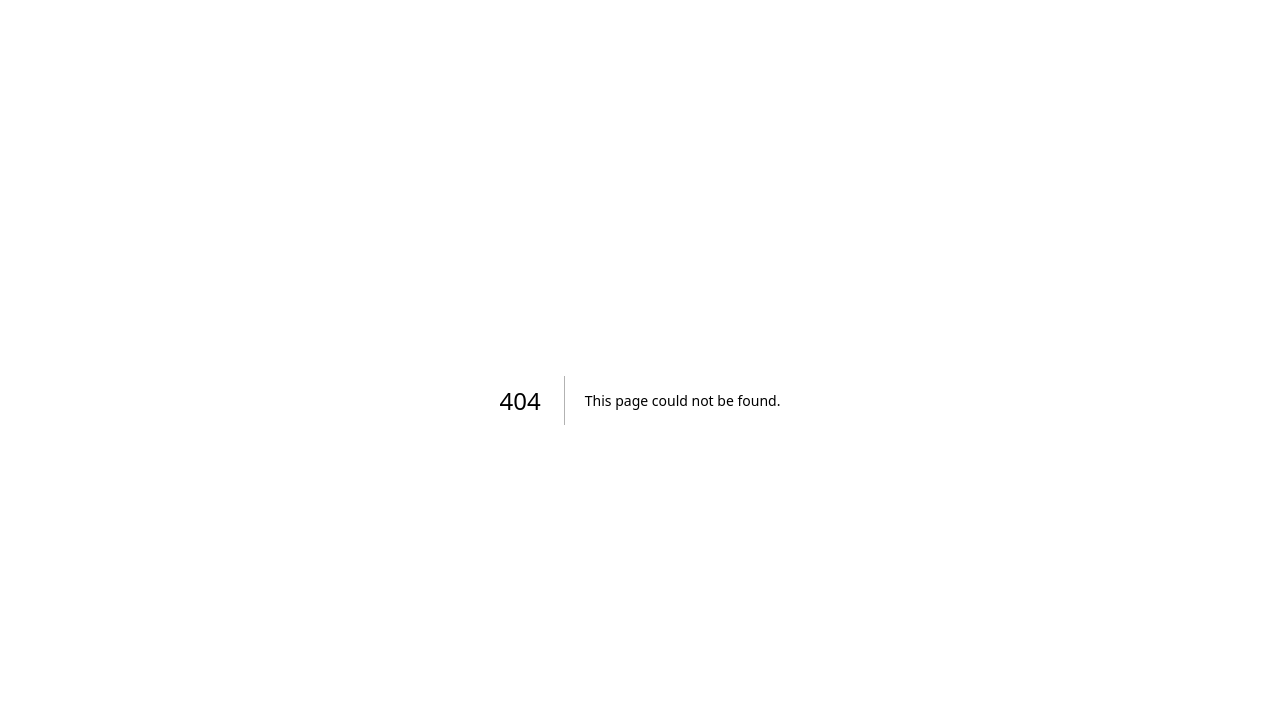
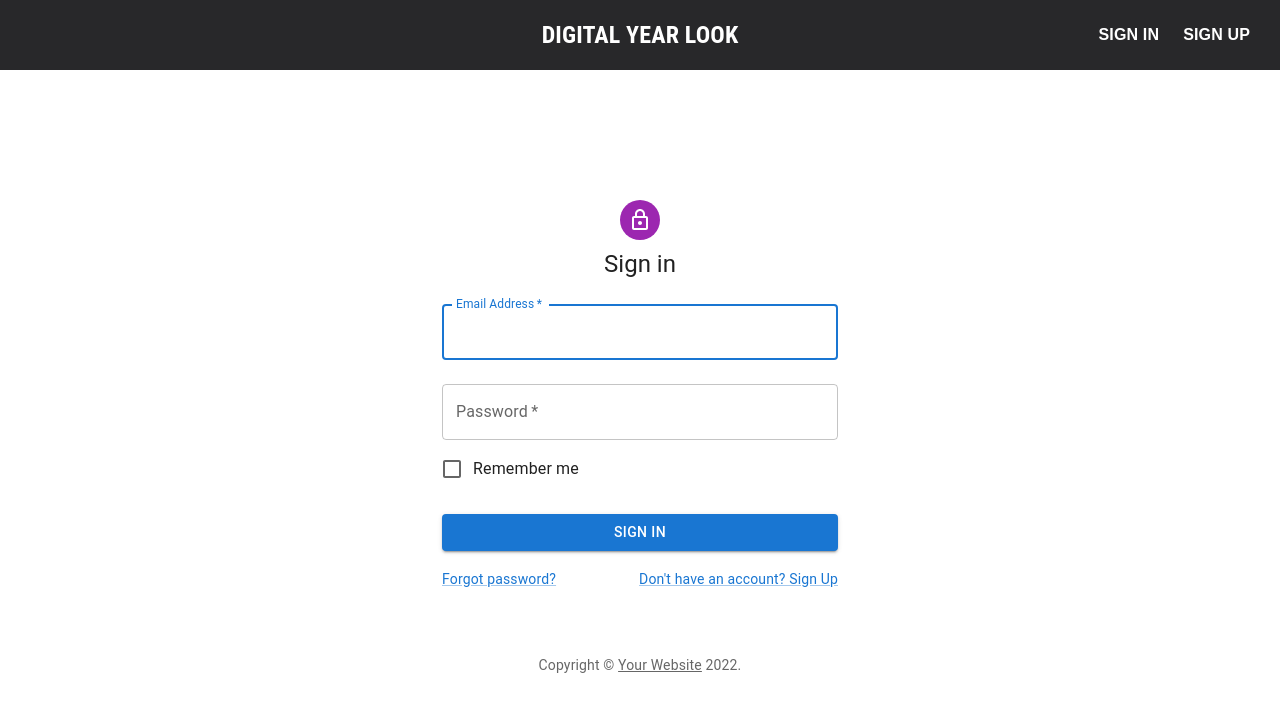
Before and after one commit to Dragonite-7/digital-yearbook, a Next.js app: page /signIn in a window 1280 px wide. Before the commit this address had no page. Shown: the top 712 px of the page. Built offline with nearby package versions, Linux system fonts and the light colour scheme.

Commit message:
Feature: add landing page Navbar, signIn, singUp

```diff
--- a/package.json
+++ b/package.json
@@ -3,7 +3,7 @@
   "version": "0.1.0",
   "private": true,
   "scripts": {
-    "dev": "next dev",
+    "dev": "next dev -p 8080",
     "build": "next build",
     "start": "next start",
     "lint": "next lint"
--- /dev/null
+++ b/src/components/NavBar.tsx
@@ -0,0 +1,78 @@
+import React from 'react'
+import { styled } from '@mui/system';
+import Link from 'next/link';
+interface NavBarProps {
+
+}
+
+const NavBarStyle = styled('div')({
+  boxShadow: 'none',
+  display:'flex',
+  height: '70px',
+  width: '100%',
+  boxSizing: 'border-box',
+  flexShrink: 0,
+  position: 'fixed',
+  zIndex: 1100,
+  top: 0,
+  left: 'auto',
+  right: 0,
+  backgroundColor: '#28282a',
+  color: '#fff',
+  alignItems: 'center',
+  padding: '19px 30px',
+});
+
+const DigitalBookTitle = styled('div')({
+  margin: 0,
+  fontFamily: 'Roboto Condensed',
+  fontWeight: 700,
+  fontSize: '24px',
+  lineHeight: 1.6,
+  cursor:'pointer',
+  textTransform: 'uppercase',
+  textDecoration: 'none',
+})
+const DigitalSignInSignUp = styled('div')({
+  margin: 0,
+  flex:1,
+  justifyContent:'flex-end',
+  display:'flex',
+  textAlign:'center',
+
+})
+const DigitalSignInUp = styled('div')({
+  margin: 0,
+  fontFamily: 'sans-serif',
+  fontWeight: 700,
+  lineHeight: 1.6,
+  textTransform: 'uppercase',
+  textDecoration: 'none',
+  fontSize: '16px',
+  marginLeft: '24px',
+  cursor:'pointer',
+  '&:hover':{
+    color: '#ff3366',
+  }
+
+})
+
+
+export default class NavBar extends React.PureComponent<NavBarProps> {
+
+
+  render() {
+    return (
+      <NavBarStyle >
+        <div style={{flex: 1}}></div>
+        <DigitalBookTitle><Link href="/">Digital year look</Link></DigitalBookTitle>
+        <DigitalSignInSignUp>
+          <DigitalSignInUp ><Link href="/signIn">sign in</Link></DigitalSignInUp>
+          <DigitalSignInUp ><Link href="/signUp">sign up</Link></DigitalSignInUp>
+        </DigitalSignInSignUp>
+      </NavBarStyle>
+
+    )
+
+  }
+}
--- a/signin.jsx
+++ b/src/pages/signIn/index.tsx
@@ -12,6 +12,7 @@ import LockOutlinedIcon from '@mui/icons-material/LockOutlined';
 import Typography from '@mui/material/Typography';
 import Container from '@mui/material/Container';
 import { createTheme, ThemeProvider } from '@mui/material/styles';
+import NavBar from '../../components/NavBar';
 
 function Copyright(props) {
   return (
@@ -40,7 +41,8 @@ export default function SignIn() {
 
   return (
     <ThemeProvider theme={theme}>
-      <Container component="main" maxWidth="xs">
+      <NavBar/>
+      <Container component="main" maxWidth="xs" style={{marginTop: '12rem'}}>
         <CssBaseline />
         <Box
           sx={{
@@ -97,7 +99,7 @@ export default function SignIn() {
               </Grid>
               <Grid item>
                 <Link href="#" variant="body2">
-                  {"Don't have an account? Sign Up"}
+                  {'Don\'t have an account? Sign Up'}
                 </Link>
               </Grid>
             </Grid>
--- a/pages/index.js
+++ b/src/pages/signUp/index.tsx
@@ -3,8 +3,6 @@ import Avatar from '@mui/material/Avatar';
 import Button from '@mui/material/Button';
 import CssBaseline from '@mui/material/CssBaseline';
 import TextField from '@mui/material/TextField';
-import FormControlLabel from '@mui/material/FormControlLabel';
-import Checkbox from '@mui/material/Checkbox';
 import Link from '@mui/material/Link';
 import Grid from '@mui/material/Grid';
 import Box from '@mui/material/Box';
@@ -12,6 +10,7 @@ import LockOutlinedIcon from '@mui/icons-material/LockOutlined';
 import Typography from '@mui/material/Typography';
 import Container from '@mui/material/Container';
 import { createTheme, ThemeProvider } from '@mui/material/styles';
+import NavBar from '../../components/NavBar';
 
 function Copyright(props) {
   return (
@@ -40,7 +39,8 @@ export default function Register() {
 
   return (
     <ThemeProvider theme={theme}>
-      <Container component="main" maxWidth="xs">
+      <NavBar/>
+      <Container component="main" maxWidth="xs" style={{marginTop: '12rem'}}>
         <CssBaseline />
         <Box
           sx={{
--- a/styles/globals.css
+++ b/src/styles/globals.css
@@ -20,7 +20,7 @@ a {
     color-scheme: dark;
   }
   body {
-    color: white;
-    background: white;
+    color: black;
+    background: rgb(255, 255, 255);
   }
 }
```
Also changed, not shown: src/components/LandingPage.tsx (added, +17 -0 lines), src/pages/index.tsx (added, +10 -0 lines), src/pages/lading-page/index.tsx (added, +14 -0 lines), src/pages/_app.tsx (renamed from pages/_app.tsx), src/pages/api/hello.ts (renamed from pages/api/hello.ts), src/styles/Home.module.css (renamed from styles/Home.module.css), 1 other file (tests, documents, lock files or other folders).
